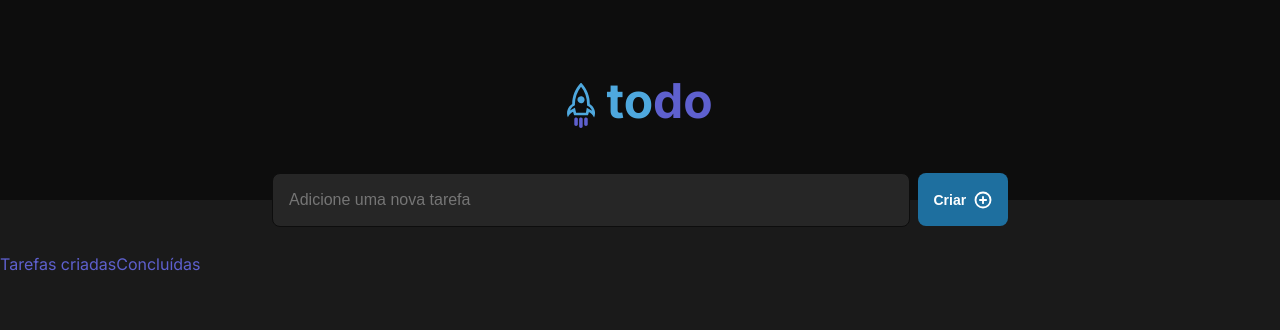
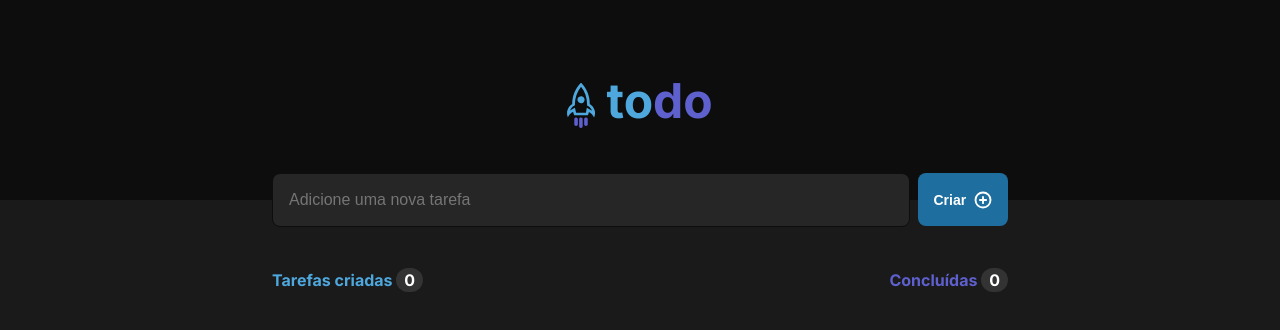
Before and after one commit to tysonOliveira/IGNITE_to-do-list, a React (Vite) app: page / in a window 1280 px wide. Shown: the top 330 px of the page. Built offline with nearby package versions, Linux system fonts and the light colour scheme.

Commit message:
css task

```diff
--- a/src/components/AddTask.module.css
+++ b/src/components/AddTask.module.css
@@ -34,3 +34,31 @@
   font-weight: 700;
   font-size: 0.875rem;
 }
+
+.taskInfo {
+  display: flex;
+  justify-content: center;
+  margin-top: 1rem;
+}
+
+.taskInfoHeader {
+  width: 46rem;
+  display: flex;
+  justify-content: space-between;
+  font-weight: 700;
+
+}
+
+.info {
+  width: 1.5625rem;
+  height: 1.1875rem;
+  padding: 0.125rem 0.5rem 0.125rem 0.5rem;
+  background: #333333;
+  color: #fff;
+  border-radius: 20px;
+
+}
+
+.createdTask {
+  color: #4EA8DE;
+}
--- a/src/components/AddTask.tsx
+++ b/src/components/AddTask.tsx
@@ -4,16 +4,16 @@ import style from './AddTask.module.css';
 
 export function AddTask() {
   return (
-    <div >
+    <div>
       <section className={style.task}>
         <input className={style.taskName} type="text" placeholder="Adicione uma nova tarefa" />
         <button className={style.createTaskButton}>Criar <PlusCircle size={20} weight="bold"/></button>
       </section>
 
-      <section>
-        <header>
-          <span>Tarefas criadas</span>
-          <span>Concluídas</span>
+      <section className={style.taskInfo}>
+        <header className={style.taskInfoHeader}>
+          <span className={style.createdTask}>Tarefas criadas <span className={style.info}>0</span></span>
+          <span>Concluídas <span className={style.info}>0</span></span>
         </header>
 
       </section>
```
